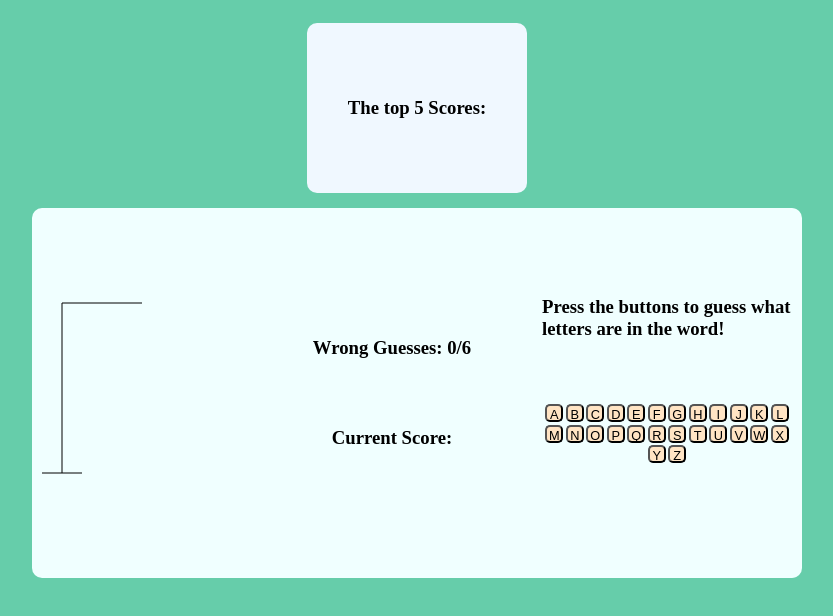
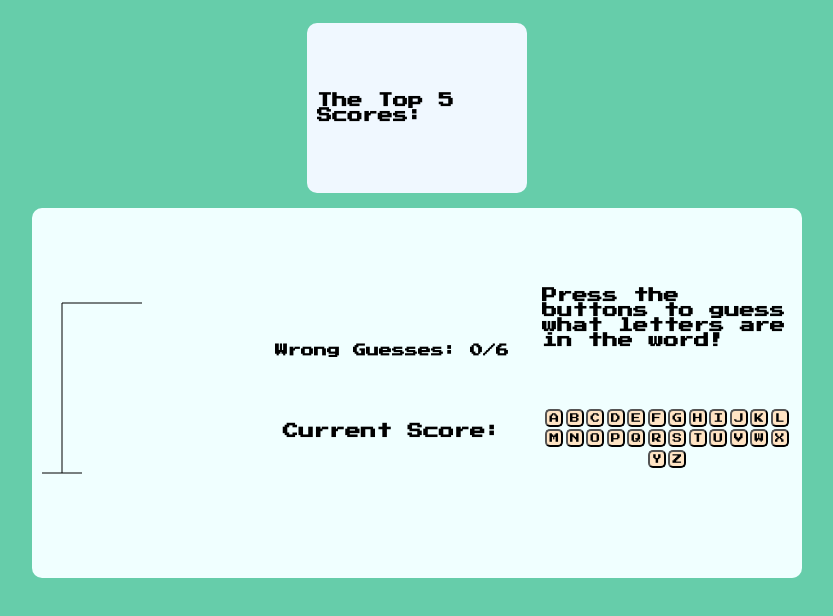
Before and after one commit to kajiwara12/mvp, a website: page public/index.html in a window 1280 px wide. Shown: the whole page, without its empty margins (223-1056 px from the left). Drawn offline with Linux system fonts and the light colour scheme; no server answers.

Commit message:
changed font

```diff
--- a/public/index.html
+++ b/public/index.html
@@ -18,7 +18,7 @@
       </form>
     </div>
     <div class="scoreBoard">
-      <h3>The top 5 Scores:</h3>
+      <h3>The Top 5 Scores:</h3>
     </div>
 
     <div id="container">
--- a/public/style.css
+++ b/public/style.css
@@ -1,3 +1,9 @@
+@font-face {
+  font-family: PressStart;
+  src: url(PressStart2P-Regular.ttf);
+}
+ {
+}
 body {
   display: flex;
   justify-content: center;
@@ -17,6 +23,8 @@ body {
   padding: 10px;
 }
 .scoreBoard {
+  font-family: PressStart;
+  font-size: small;
   display: flex;
   justify-content: center;
   align-items: center;
@@ -32,6 +40,8 @@ body {
   margin: 0;
 }
 .gameArea {
+  font-family: PressStart;
+  font-size: smaller;
   justify-content: center;
   align-items: center;
   display: flex;
@@ -42,9 +52,11 @@ body {
 #header {
   margin-bottom: 50px;
   text-emphasis: bold;
-  font-style: normal;
+  font-family: PressStart;
+  font-size: small;
 }
 #wordArea {
+  font-family: PressStart;
   justify-content: center;
   align-items: center;
   display: flex;
@@ -79,8 +91,11 @@ body {
   flex-direction: row;
   align-content: center;
   justify-content: center;
+  font-family: PressStart;
+  font-size: small;
 }
 .letterArea {
+  font-family: PressStart;
   display: flex;
   flex-wrap: wrap;
   width: 275px;
@@ -91,15 +106,17 @@ body {
   justify-content: center;
 }
 .letterButton {
+  font-family: PressStart;
   display: flex;
   cursor: pointer;
+  align-items: center;
   background-color: bisque;
   justify-content: center;
   height: 18px;
   width: 18px;
   border-radius: 5px;
   margin: 0.5%;
-  font-size: 80%;
+  font-size: 75%;
 }
 .guessedLetterButton {
   opacity: 0;
```
Also changed, not shown: public/PressStart2P-Regular.ttf (added), readme.md.
